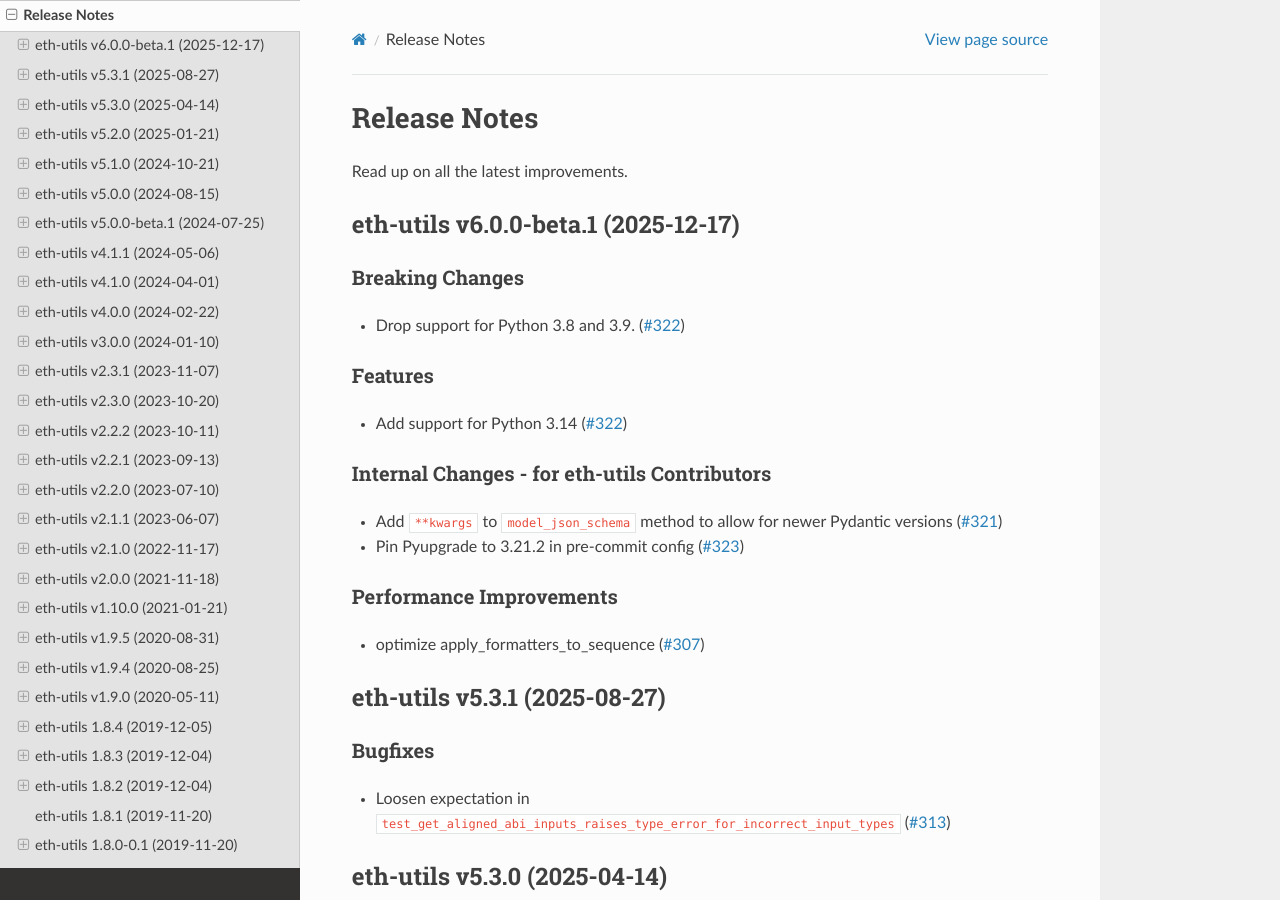
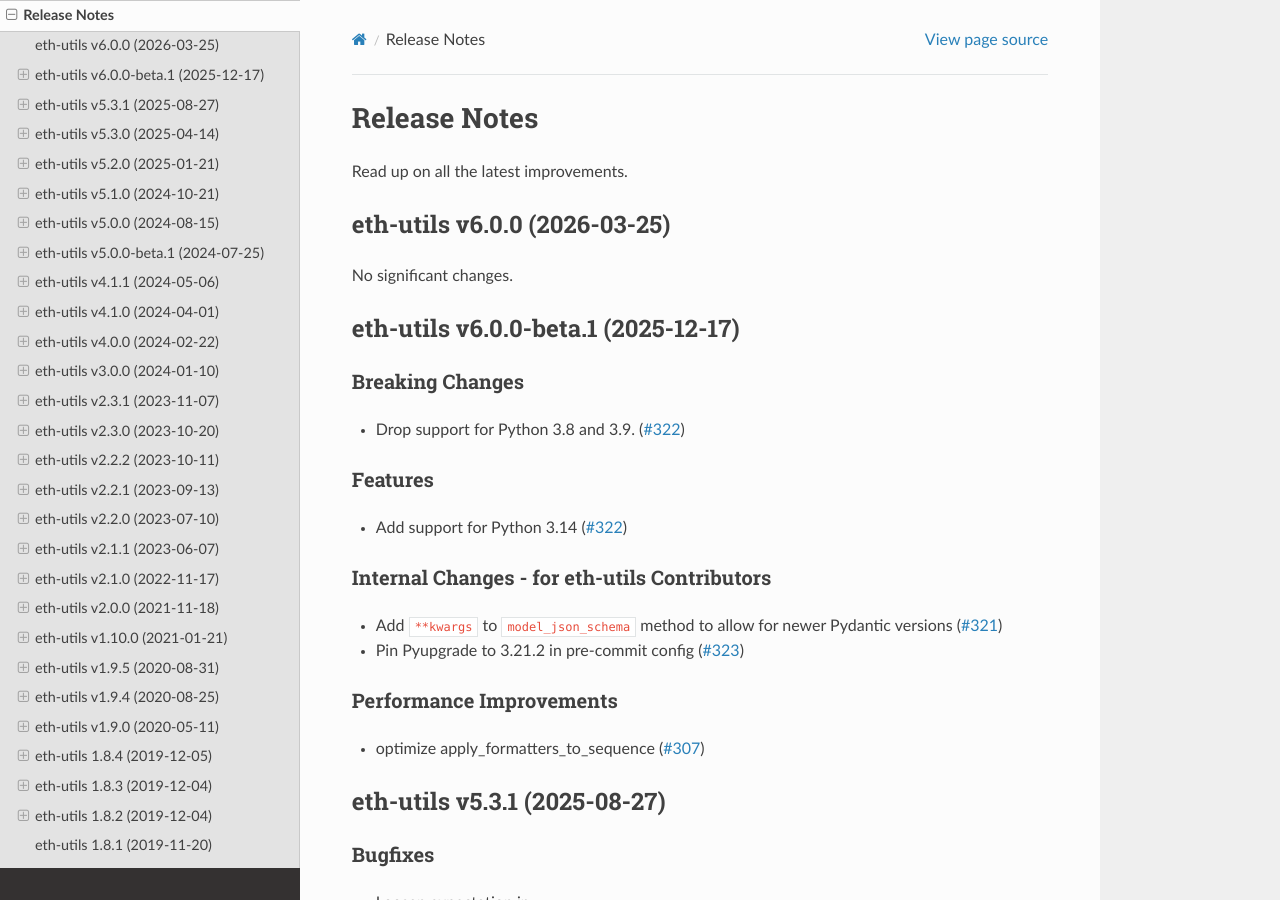
Before and after one commit to ethereum/eth-utils, a Sphinx documentation site: the page built from docs/release_notes.rst, in a window 1280 px wide and 900 px high. Built offline with Sphinx 7.4.7 and the Read the Docs theme 3.1.0, drawn with Linux system fonts in a browser that asks for light colours; pages that are not in the unit, such as notebooks, are missing from menus.

Commit message:
Compile release notes for v6.0.0

```diff
--- a/docs/release_notes.rst
+++ b/docs/release_notes.rst
@@ -4,6 +4,12 @@
 Read up on all the latest improvements.
 
 .. towncrier release notes start
+
+eth-utils v6.0.0 (2026-03-25)
+-----------------------------
+
+No significant changes.
+
 
 eth-utils v6.0.0-beta.1 (2025-12-17)
 ------------------------------------
```
